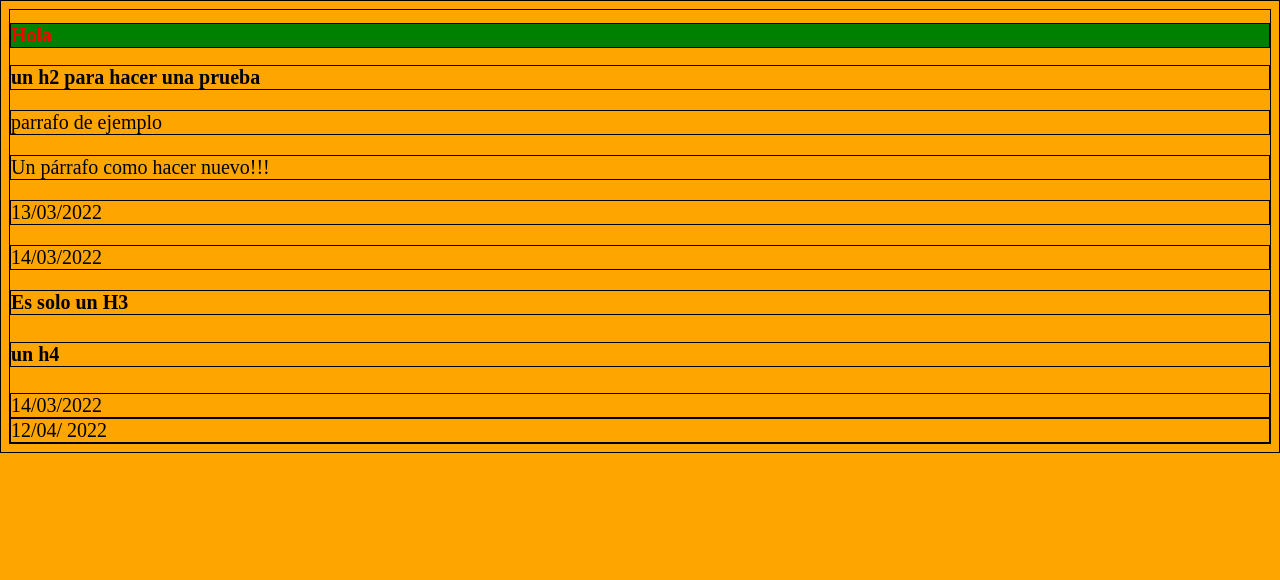
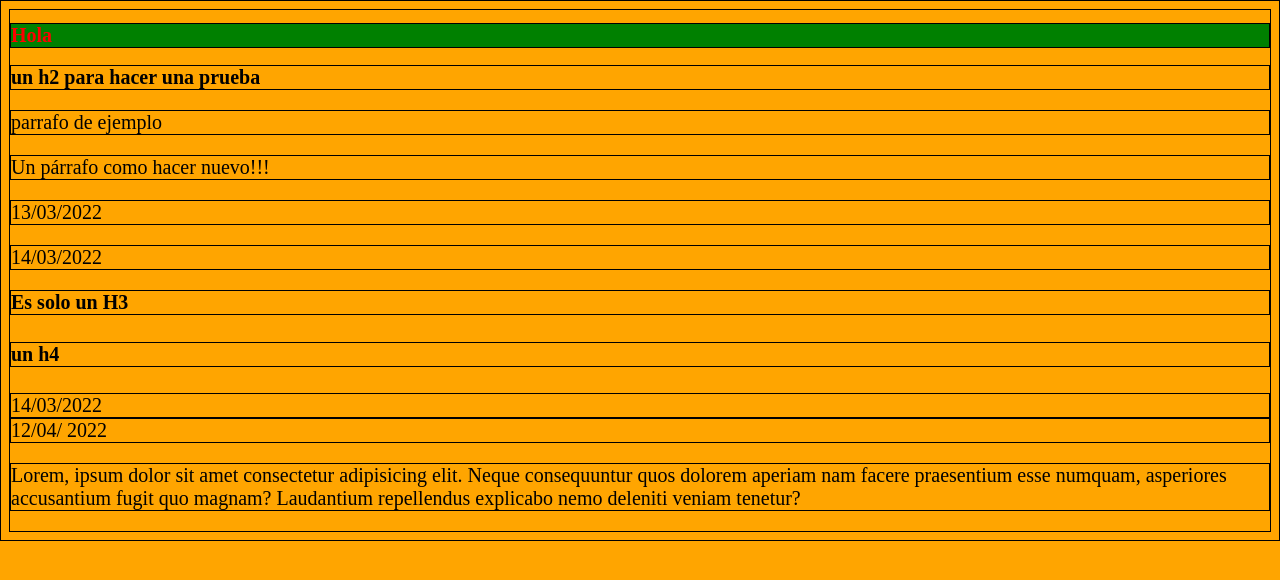
Before and after one commit to dariorojo2018/primer-repo, a plain HTML site: page index.html in a window 1280 px wide. Drawn offline with Linux system fonts and the light colour scheme.

Commit message:
12/04/2022 hice una modificación del proyecto

```diff
--- a/index.html
+++ b/index.html
@@ -21,6 +21,7 @@
     <h4>un h4</h4>
     <div>14/03/2022</div>
     <div>12/04/ 2022</div>
+    <p>Lorem, ipsum dolor sit amet consectetur adipisicing elit. Neque consequuntur quos dolorem aperiam nam facere praesentium esse numquam, asperiores accusantium fugit quo magnam? Laudantium repellendus explicabo nemo deleniti veniam tenetur? </p>
 
 </body>
 
```
